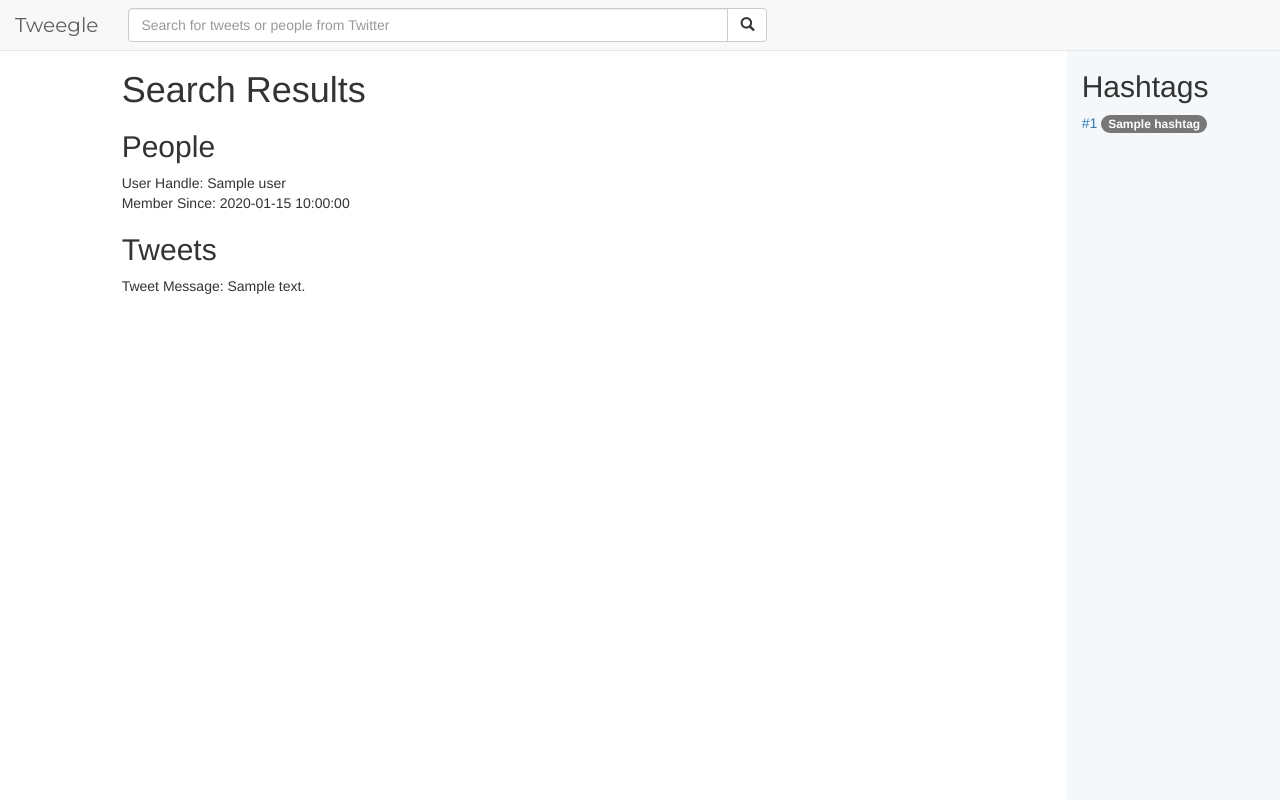
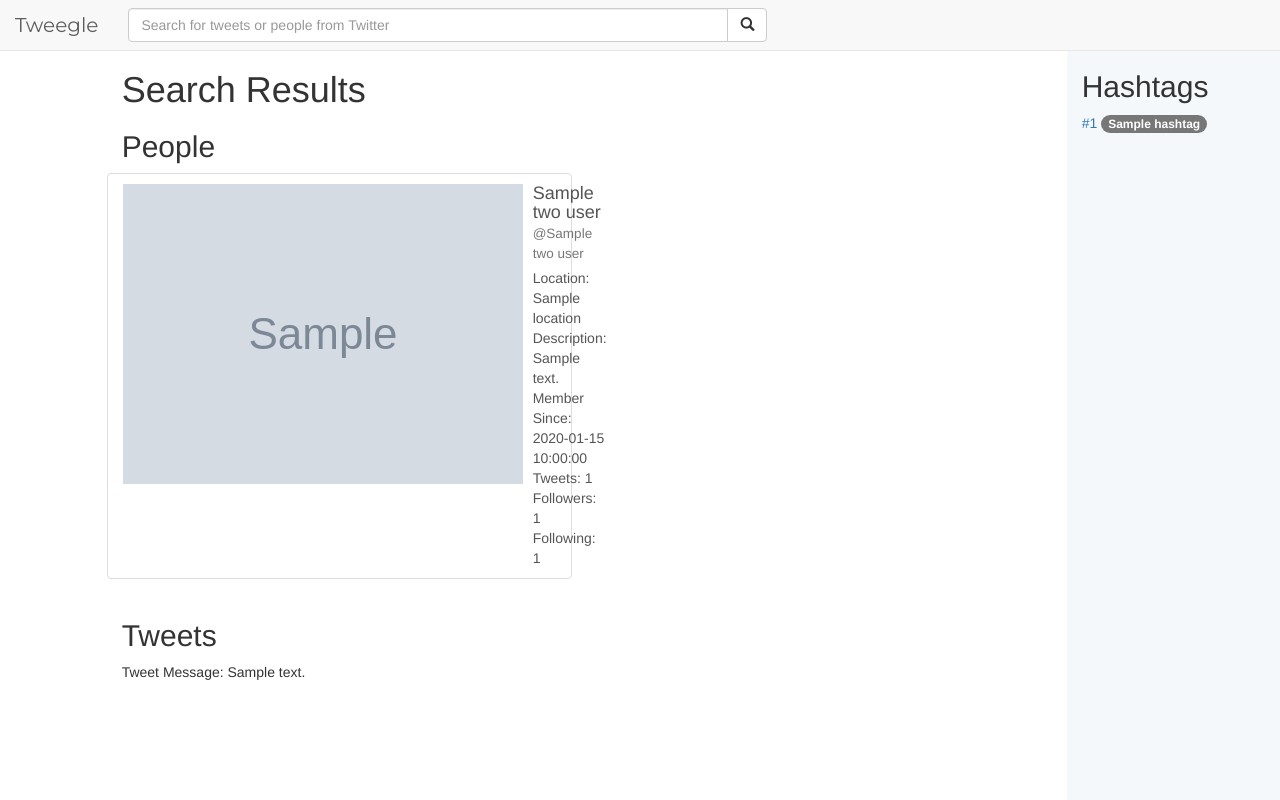
Before and after one commit to ashleyhsia0/tweegle, a Flask app: template templates/search_results.html in a window 1280 px wide. Run offline with Flask 2, Linux system fonts and the light colour scheme; the template is opened without the code that fills it: most values are stand-ins (such as "Sample title", 1, 10 or a date in 2020); grey boxes marked "Sample" are stand-in pictures; some libraries are stand-ins or nearby versions.

Commit message:
Style look of search results for people

```diff
--- a/templates/search_results.html
+++ b/templates/search_results.html
@@ -39,12 +39,32 @@
 
         <h2>People</h2>
         {% if user_search_results %}
-          {% for user in user_search_results %}
-            User Handle: {{ user.screen_name }}<br>
-            Member Since: {{ user.created_at }}
+          {% for two_users in user_search_results|slice(2) %}<!-- Slice to have 2 columns -->
+            <div class="row">
+              {% for user in two_users %}
+                <div class="list-group col-md-6">
+                  <a href="#" class="list-group-item">
+                    <div class="media-left">
+                      <img class="media-object" src="{{ user.profile_image_url }}" alt="{{ user.name }}'s profile picture">
+                    </div>
+                    <div class="media-body">
+                      <h4 class="media-heading">{{ user.name }} <small>&commat;{{ user.screen_name }}</small></h4>
+                      Location: {{ user.location }}<br>
+                      Description: {{ user.description|truncate(100) }}<!-- Truncate to reduce length of description --><br>
+                      Member Since: {{ user.created_at }}<br>
+                      Tweets: {{ user.statuses_count }}<br>
+                      Followers: {{ user.followers_count }}<br>
+                      Following: {{ user.friends_count }}
+                    </div>
+                  </a>
+                </div><!-- /.list-group -->
+              {% endfor %}
+            </div><!-- /.row -->
           {% endfor %}
         {% else %}
-          No results found.
+          <p>
+            No results found.
+          </p>
         {% endif %}
 
         <h2>Tweets</h2>
@@ -53,7 +73,9 @@
             Tweet Message: {{ tweet.text }}
           {% endfor %}
         {% else %}
-          No results found.
+          <p>
+            No results found.
+          </p>
         {% endif %}
       </div><!-- /left column -->
 
@@ -71,7 +93,7 @@
           </p>
         {% endif %}
       </div><!-- /right column -->
-    </div>
+    </div><!-- /.row -->
 
   </div><!-- /.container -->
 {% endblock %}
```
